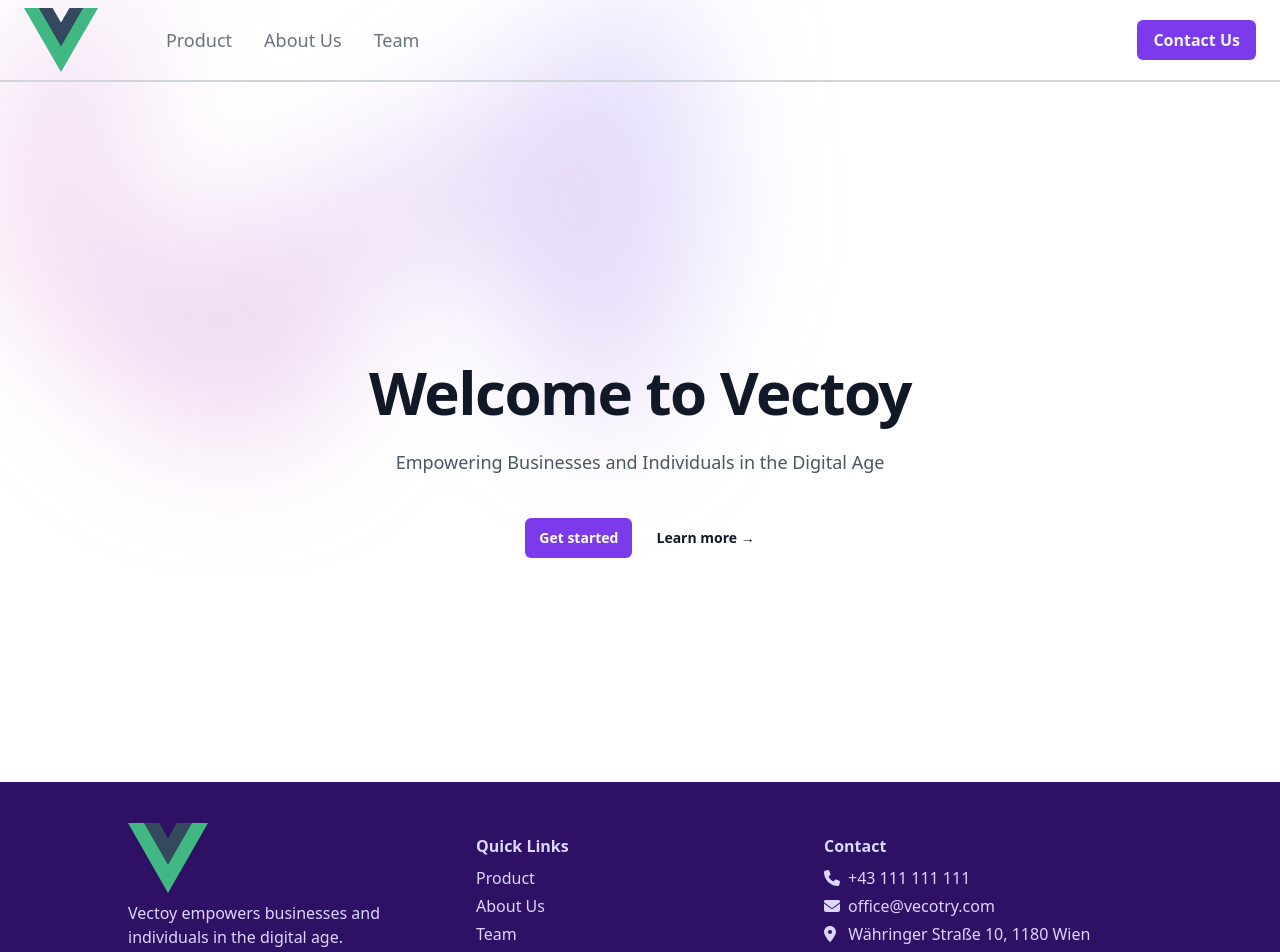
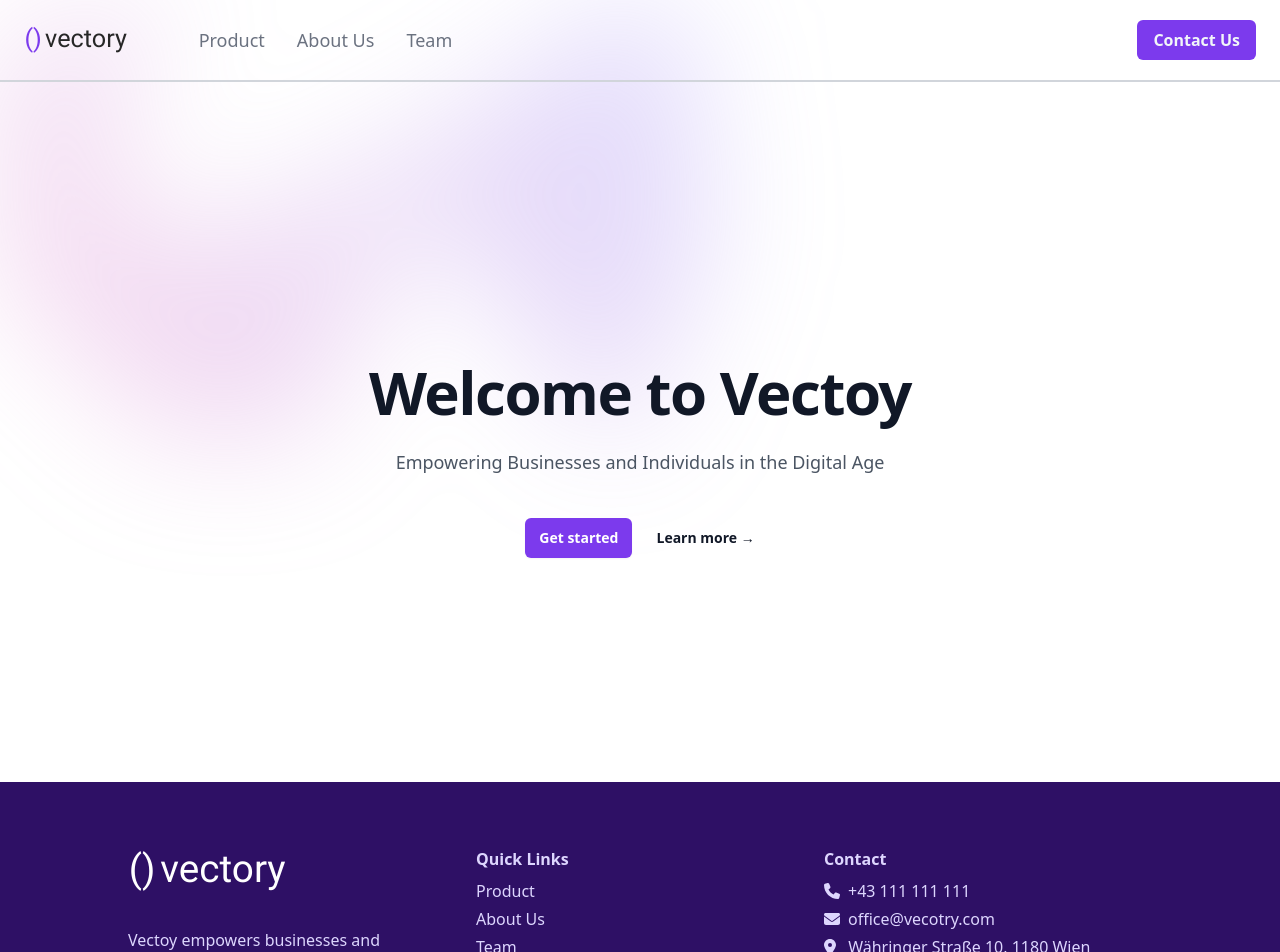
Before and after one commit to lorenzhoerb/towa-case, a Vue app: page / in a window 1280 px wide. Shown: the top 952 px of the page. Built offline with nearby package versions, Linux system fonts and the light colour scheme.

Commit message:
add brand logo

```diff
--- a/src/components/footer/FooterSectionAbout.vue
+++ b/src/components/footer/FooterSectionAbout.vue
@@ -11,8 +11,8 @@ export default {
 
 <template>
     <FooterSection>
-        <div class="w-20">
-            <PageLogo />
+        <div class="w-1/2">
+            <PageLogo mode="light" />
         </div>
         <p>Vectoy empowers businesses and individuals in the digital age.</p>
     </FooterSection>
--- a/src/components/header/PageLogo.vue
+++ b/src/components/header/PageLogo.vue
@@ -2,14 +2,21 @@
 import { RouterLink } from 'vue-router';
 
 export default {
-    components: { RouterLink }
+    components: { RouterLink },
+    props: {
+        mode: {
+            type: String,
+            default() { return 'dark' }
+        }
+    }
 }
 </script>
 
 <template>
     <RouterLink to="/">
         <div class="h-full py-2">
-            <img class="h-full w-max" src="../../assets/logo.svg" />
+            <img class="h-full w-max" src="../../assets/logo-light.svg" v-if="mode === 'light'" />
+            <img class="h-full w-max" src="../../assets/logo-dark.svg" v-else />
         </div>
     </RouterLink>
 </template>
```
Also changed, not shown: src/assets/logo-dark.svg (added), src/assets/logo-light.svg (added).
